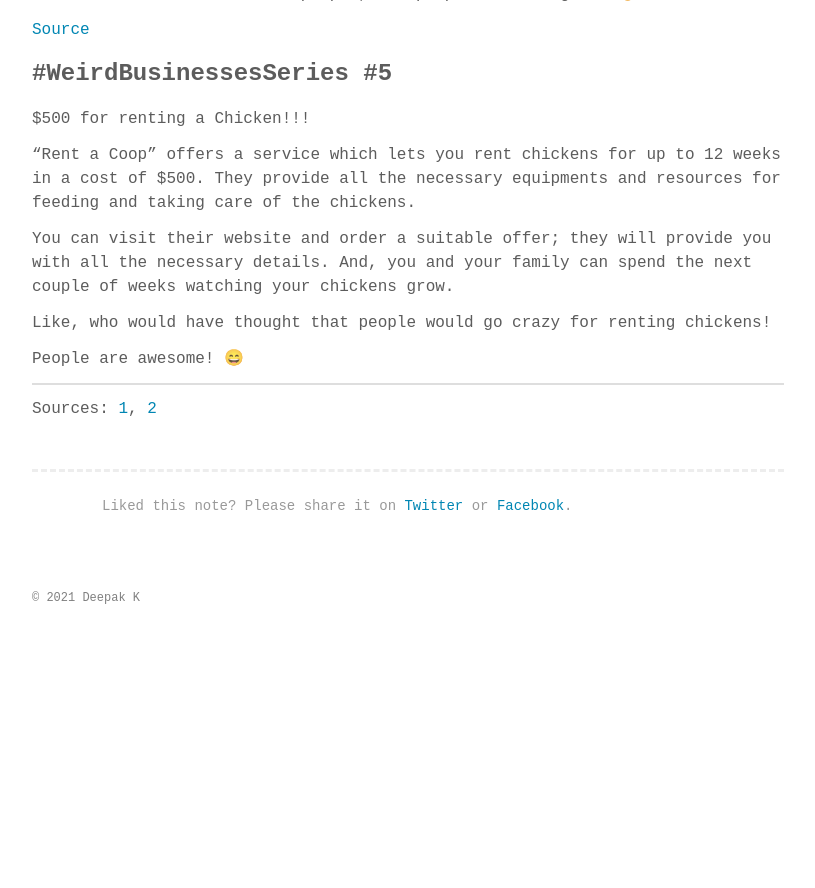
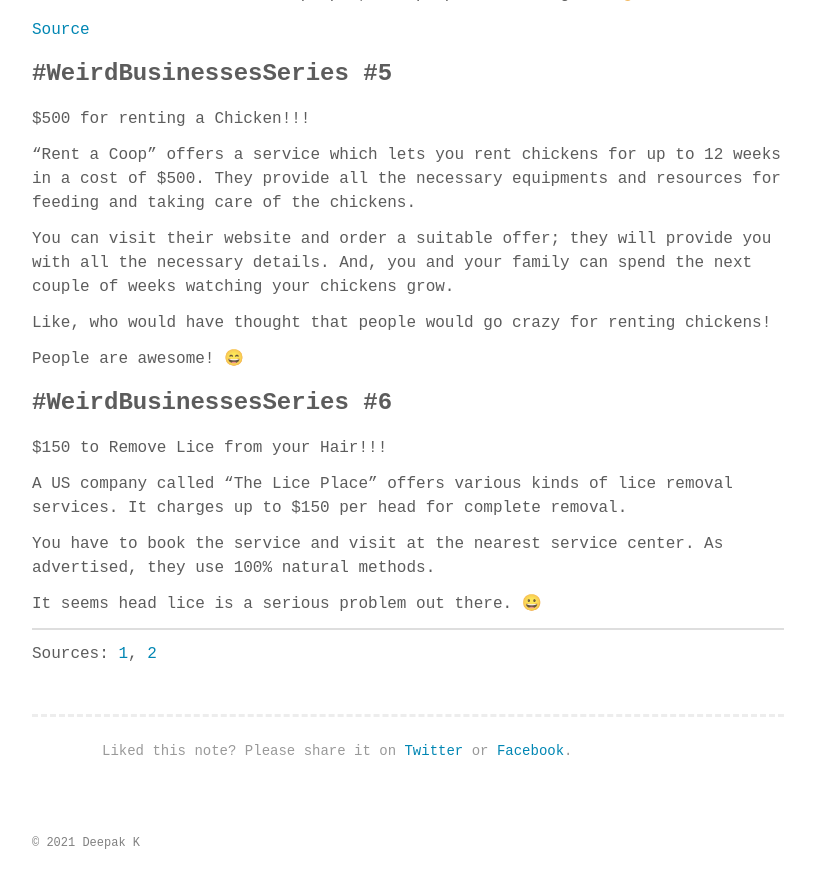
Before and after one commit to deepakness/deepak-notes-jk, a Jekyll site: the page built from _posts/2021-01-17-weird-businesses.md, in a window 1280 px wide and 900 px high, scrolled down 1533 px. Shown: the top 888 px of the window, without its empty margins (232-1047 px from the left). Built offline with Jekyll 4.4.1, drawn with Linux system fonts in a browser that asks for light colours; some web fonts are replaced; before the commit the page ends 2188 px from its top, so only the background shows below that.

Commit message:
new note

```diff
--- a/_posts/2021-01-17-weird-businesses.md
+++ b/_posts/2021-01-17-weird-businesses.md
@@ -73,6 +73,16 @@ Like, who would have thought that people would go crazy for renting chickens!
 
 People are awesome! 😄
 
+### #WeirdBusinessesSeries #6
+
+$150 to Remove Lice from your Hair!!!
+
+A US company called "The Lice Place" offers various kinds of lice removal services. It charges up to $150 per head for complete removal.
+
+You have to book the service and visit at the nearest service center. As advertised, they use 100% natural methods.
+
+It seems head lice is a serious problem out there. 😀
+
 
 ---
 
```
